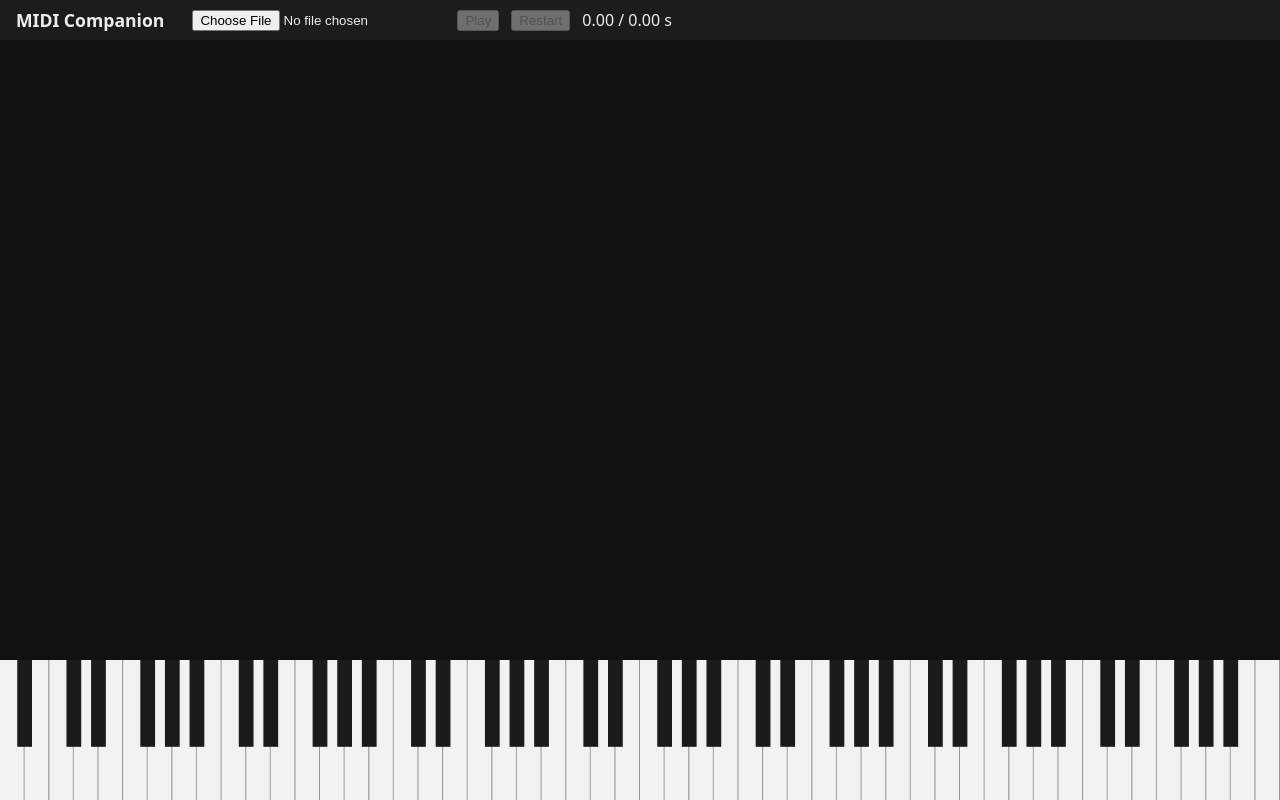
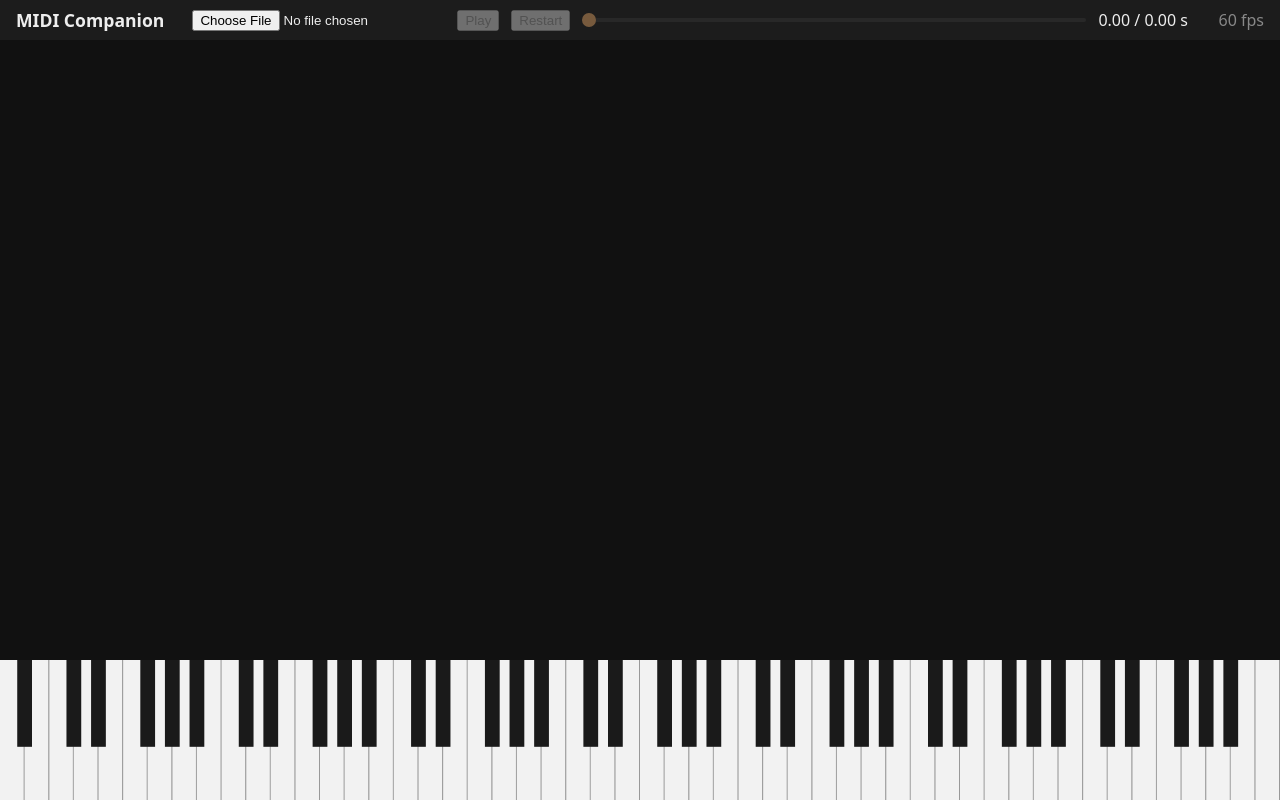
Before and after one commit to kevlam1/midi-companion, a website built with Vite: page index.html in a window 1280 px wide. Built offline with nearby package versions, Linux system fonts and the light colour scheme.

Commit message:
Add seek slider, FPS counter, and darker black-key notes

```diff
--- a/src/main.ts
+++ b/src/main.ts
@@ -13,7 +13,9 @@ if (app) {
       <input type="file" id="file" accept=".mid,.midi" />
       <button id="play" disabled>Play</button>
       <button id="restart" disabled>Restart</button>
+      <input type="range" id="seek" min="0" max="0" step="0.01" value="0" disabled />
       <span id="time">0.00 / 0.00 s</span>
+      <span id="fps"></span>
     </div>
     <canvas id="stage"></canvas>
   `
@@ -24,7 +26,9 @@ function start(app: HTMLDivElement): void {
   const fileInput = app.querySelector<HTMLInputElement>('#file')!
   const playButton = app.querySelector<HTMLButtonElement>('#play')!
   const restartButton = app.querySelector<HTMLButtonElement>('#restart')!
+  const seekSlider = app.querySelector<HTMLInputElement>('#seek')!
   const timeLabel = app.querySelector<HTMLSpanElement>('#time')!
+  const fpsLabel = app.querySelector<HTMLSpanElement>('#fps')!
   const canvas = app.querySelector<HTMLCanvasElement>('#stage')!
   const ctx = canvas.getContext('2d')!
 
@@ -33,6 +37,9 @@ function start(app: HTMLDivElement): void {
   let duration = 0
   let keys = new Map<number, Key>()
   let keysWidth = 0
+  let dragging = false // true while the seek slider is held, so the loop doesn't fight it
+  let fpsFrames = 0
+  let fpsSince = performance.now()
 
   fileInput.addEventListener('change', async () => {
     const file = fileInput.files?.[0]
@@ -50,7 +57,21 @@ function start(app: HTMLDivElement): void {
     clock.seek(0)
     playButton.disabled = false
     restartButton.disabled = false
+    seekSlider.disabled = false
+    seekSlider.max = String(duration)
     playButton.textContent = 'Play'
+  })
+
+  seekSlider.addEventListener('pointerdown', () => {
+    dragging = true
+  })
+  for (const type of ['pointerup', 'pointercancel', 'change']) {
+    seekSlider.addEventListener(type, () => {
+      dragging = false
+    })
+  }
+  seekSlider.addEventListener('input', () => {
+    clock.seek(Number(seekSlider.value))
   })
 
   playButton.addEventListener('click', () => {
@@ -92,6 +113,18 @@ function start(app: HTMLDivElement): void {
     ctx.setTransform(dpr, 0, 0, dpr, 0, 0)
     draw(ctx, width, height, keys, notes, time)
     timeLabel.textContent = `${time.toFixed(2)} / ${duration.toFixed(2)} s`
+    if (!dragging) seekSlider.value = String(time)
+    const progress = duration > 0 ? (Number(seekSlider.value) / duration) * 100 : 0
+    seekSlider.style.setProperty('--progress', `${progress}%`)
+
+    // Frames drawn per second, updated twice a second.
+    fpsFrames++
+    const now = performance.now()
+    if (now - fpsSince >= 500) {
+      fpsLabel.textContent = `${Math.round((fpsFrames * 1000) / (now - fpsSince))} fps`
+      fpsFrames = 0
+      fpsSince = now
+    }
 
     requestAnimationFrame(frame)
   }
--- a/src/renderer.ts
+++ b/src/renderer.ts
@@ -8,6 +8,7 @@ export interface FallingNote {
 
 const BACKGROUND = '#111'
 const NOTE_COLOR = '#ffb870' // light orange
+const BLACK_KEY_NOTE_COLOR = '#e08a3c' // darker orange, so black-key notes stand out
 const PIXELS_PER_SECOND = 200
 
 // Draws one frame. Sizes are in CSS pixels.
@@ -30,13 +31,13 @@ export function draw(
   ctx.beginPath()
   ctx.rect(0, 0, width, keyboardTop)
   ctx.clip()
-  ctx.fillStyle = NOTE_COLOR
   for (const note of notes) {
     const key = keys.get(note.midi)
     if (!key) continue
     const bottom = keyboardTop - (note.time - time) * PIXELS_PER_SECOND
     const top = bottom - note.duration * PIXELS_PER_SECOND
     if (bottom < 0 || top > keyboardTop) continue
+    ctx.fillStyle = key.black ? BLACK_KEY_NOTE_COLOR : NOTE_COLOR
     ctx.fillRect(key.x + 1, top, key.width - 2, bottom - top - 1)
   }
   ctx.restore()
--- a/src/style.css
+++ b/src/style.css
@@ -24,8 +24,67 @@ body {
   font-size: 1.1rem;
 }
 
-#time {
+/* Seek slider. The played part is filled orange using --progress, set from main.ts. */
+#seek {
+  --progress: 0%;
+  flex: 1;
+  height: 1rem;
+  margin: 0;
+  background: transparent;
+  appearance: none;
+  cursor: pointer;
+}
+
+#seek:disabled {
+  cursor: default;
+  opacity: 0.4;
+}
+
+#seek::-webkit-slider-runnable-track {
+  height: 4px;
+  border-radius: 2px;
+  background: linear-gradient(to right, #ffb870 var(--progress), #3a3a3a var(--progress));
+}
+
+#seek::-webkit-slider-thumb {
+  width: 14px;
+  height: 14px;
+  margin-top: -5px;
+  border: none;
+  border-radius: 50%;
+  background: #ffb870;
+  appearance: none;
+}
+
+#seek::-moz-range-track {
+  height: 4px;
+  border-radius: 2px;
+  background: #3a3a3a;
+}
+
+#seek::-moz-range-progress {
+  height: 4px;
+  border-radius: 2px;
+  background: #ffb870;
+}
+
+#seek::-moz-range-thumb {
+  width: 14px;
+  height: 14px;
+  border: none;
+  border-radius: 50%;
+  background: #ffb870;
+}
+
+#time,
+#fps {
   font-variant-numeric: tabular-nums;
+}
+
+#fps {
+  color: #888;
+  min-width: 4rem;
+  text-align: right;
 }
 
 #stage {
```
Also changed, not shown: log.md (+28 -0 lines).
